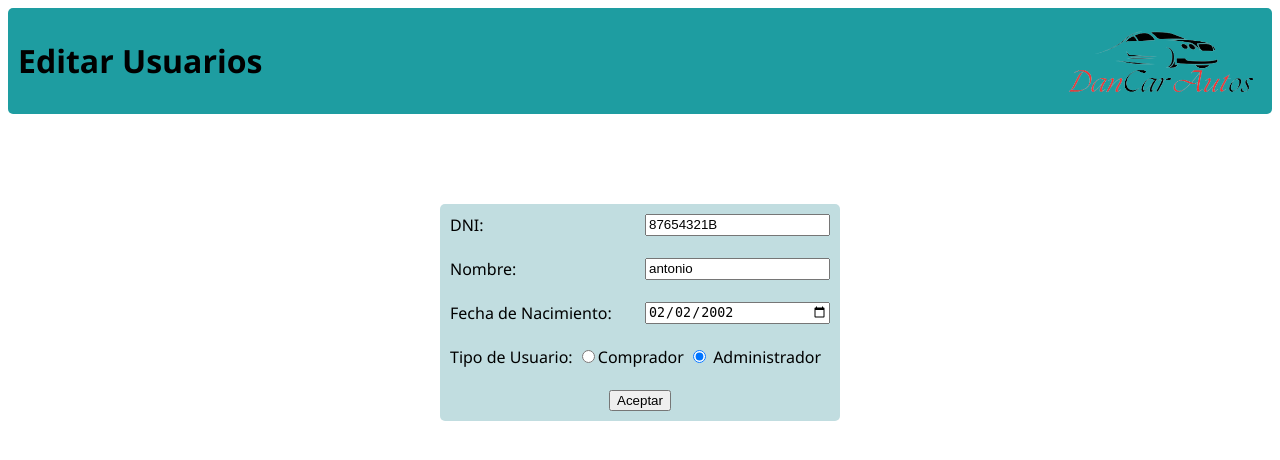
After one commit to dgamgar/Proyecto, a PHP site: page /usuarios.php?id=32 in a window 1280 px wide. The commit adds this page. Shown: the top 460 px of the page. Run offline with PHP 8.4, Linux system fonts and the light colour scheme; data comes from the database, SQL or seed files in the repository.

Commit message:
añado info edit usuarios para admin

```diff
--- a/admin.html
+++ b/admin.html
@@ -18,6 +18,7 @@
             <p><a href="modificar.html">Modificar</a></p>
             <p><a href="eliminar.html">Eliminar</a></p>
             <p><a href="info.php">Ver información de ventas</a></p>
+            <p><a href="usuarios.php">Ver usuarios</a></p>
         </div>
         <p><a href="salir.php" class="cese">Cerrar sesión</a></p>
     </div>
--- a/css/admin.css
+++ b/css/admin.css
@@ -17,6 +17,7 @@ header{
     flex-direction: column;
     justify-content: center;
     align-items: center;
+    margin-top: 40px;
 }
 
 .opciones{
@@ -46,3 +47,59 @@ a{
 .cese{
     background-color: rgb(194, 187, 187);
 }
+
+.formulario{
+    background-color: rgb(193, 221, 224);
+    padding: 10px;
+    border-radius: 5px;
+    display: flex;
+    flex-direction: column;
+    margin-top: 50px;
+}
+
+.dni, .nombre, .fecha{
+    display: grid; /* Usamos CSS Grid para organizar los elementos */
+    grid-template-columns: 1fr 1fr; /* Dividimos el formulario en dos columnas de igual ancho */
+    gap: 10px; /* Espacio entre los elementos */
+}
+
+.form-btn{
+    display: flex;
+    justify-content: center;
+    align-items: center;
+}
+
+.th{
+    background-color:rgb(30, 157, 161);
+}
+
+.td{
+    background-color: white;
+}
+
+.th, .td {
+    border: 1px solid black; /* Añade bordes a las celdas */
+    padding: 8px; /* Añade espacio interno */
+    text-align: center; /* Centra el texto horizontalmente */
+}
+
+.mal, .bien{
+    margin-top:80px;
+    display: flex;
+    flex-direction: column;
+    justify-content: center;
+    align-items: center;
+}
+
+.malt{
+    background-color: yellow;
+    border-radius: 5px;
+    padding:10px;
+}
+
+.bient{
+    background-color: rgb(9, 206, 9);
+    margin-bottom:30px;
+    border-radius: 5px;
+    padding:10px;
+}
--- a/registrar.html
+++ b/registrar.html
@@ -15,12 +15,6 @@
     <div class="container">
         <!--Formulario para rellenar registro-->
         <form action="registrar2.php" method='post' class="formulario">
-            <div class="form-usu">
-                <!--Pide rol (admin o no)-->
-                <p class="p-inp1"><input type="checkbox" name="rol" value="0">Comprador</p>
-                <p class="p-inp2"><input type="checkbox" name="rol" value="1"> Administrador</p>
-            </div>
-            <br>
             <div class="form-item">
                 <!--Pide nombre-->
                 <label for="nombre">Nombre </label>
--- /dev/null
+++ b/usuarios.php
@@ -0,0 +1,130 @@
+<?php
+    session_start();
+?>
+<!DOCTYPE html>
+<html lang="en">
+<head>
+    <meta charset="UTF-8">
+    <meta name="viewport" content="width=device-width, initial-scale=1.0">
+    <link rel="stylesheet" href="css/admin.css">
+    <link rel="icon" href="img/buyacar_89124.ico">
+    <title>Usuarios</title>
+</head>
+<body>
+    <header>
+        <h1>Editar Usuarios</h1>
+        <img src="img/logo2.png" class="logo">
+    </header>
+    <?php
+    // Establezco conexión con la BD
+    require "conexion.php";
+
+    if(!isset($_GET['id'])){
+        // Saco los datos de todos los usuarios
+        $sql="SELECT * FROM usuarios";
+        $resultado=$mysqli->query($sql);
+        ?>
+        <div class="container">
+            <!-- Tabla mostrando datos de los usuarios -->
+            <table>
+                <thead>
+                    <tr>
+                        <th class="th">DNI</th>
+                        <th class="th">Nombre</th>
+                        <th class="th">Fecha de Nacimiento</th>
+                        <th class="th">Tipo de Usuario</th>
+                        <th></th>
+                    </tr>
+                </thead>
+                <tbody>
+                    <?php
+                        while($fila = $resultado->fetch_assoc()){
+                            $rol=$fila["Rol"];
+                            echo "<tr>";
+                            echo "<td class='td'>$fila[dni]</td>";
+                            echo "<td class='td'>$fila[Nombre]</td>";
+                            echo "<td class='td'>$fila[fecha_nac]</td>";
+                            // Muestro el tipo de usuario
+                            if($rol>0){
+                                echo "<td class='td'>Administrador</td>";
+                            } else {
+                                echo "<td class='td'>Standard(comprador)</td>";
+                            }
+                            ?>
+                            <!-- Boton para ir a editar el usuario -->
+                            <td><a href="usuarios.php?id=<?php echo $fila['ID_usu'];?>">Editar usuario</a></td>
+                            <?php
+                            echo "</tr>";
+                        }
+                    ?>
+                </tbody>
+            </table>
+            <p><a href="admin.html" class="cese">Volver</a></p>
+        </div>
+        <?php
+    } else {
+
+        // Traigo el ID del usuario y lo guardo en una sesión
+        $idusu=$_GET['id'];
+        $_SESSION['edit']=$idusu;
+
+        // Saco los datos del usuario escogido
+        $sql1="SELECT * FROM usuarios WHERE ID_usu='$idusu'";
+        $resultado1=$mysqli->query($sql1);
+
+        while($fila1 = $resultado1->fetch_assoc()){
+            $dni=$fila1["dni"];
+            $fecha_nac=$fila1["fecha_nac"];
+            $nombre=$fila1["Nombre"];
+            $rol=$fila1["Rol"];
+        }
+
+        ?>
+        <div class="container">
+            <!-- Formulario con los datos del usuario para modificar -->
+            <form action="usuarios2.php" method="post" class="formulario">
+                <div class="dni">
+                    <label for="dni">DNI: </label>
+                    <input type="text" name="dni_m" id="dni_m" value="<?php echo $dni;?>">
+                </div>
+                <br>
+                <div class="nombre">
+                    <label for="nombre">Nombre: </label>
+                    <input type="text" name="nombre_m" id="nombre_m" value="<?php echo $nombre;?>">
+                </div>
+                <br>
+                <div class="fecha">
+                    <label for="fecha">Fecha de Nacimiento: </label>
+                    <input type="date" name="m_fecha" id="m_fecha" value="<?php echo $fecha_nac;?>">
+                </div>
+                <br>
+                <div class="rol">
+                    <label for="rol">Tipo de Usuario: </label>
+                    <?php
+                    // Compruebo el tipo de usuario
+                    if($rol>0){
+                        // Admin
+                        ?>
+                        <input type="radio" name="rol_m" value="0">Comprador
+                        <input type="radio" name="rol_m" value="1" checked> Administrador
+                        <?php
+                    } else {
+                        // Comprador / Standard
+                        ?>
+                        <input type="radio" name="rol_m" value="0" checked>Comprador
+                        <input type="radio" name="rol_m" value="1"> Administrador
+                        <?php
+                    }
+                    ?>
+                </div>
+                <br>
+                <div class="form-btn">
+                    <input type="submit" value="Aceptar">
+                </div>
+            </form>
+        </div>
+        <?php
+    }
+    ?>
+</body>
+</html>
```
Also changed, not shown: registrar2.php (+2 -16 lines), usuarios2.php (added, +52 -0 lines).
